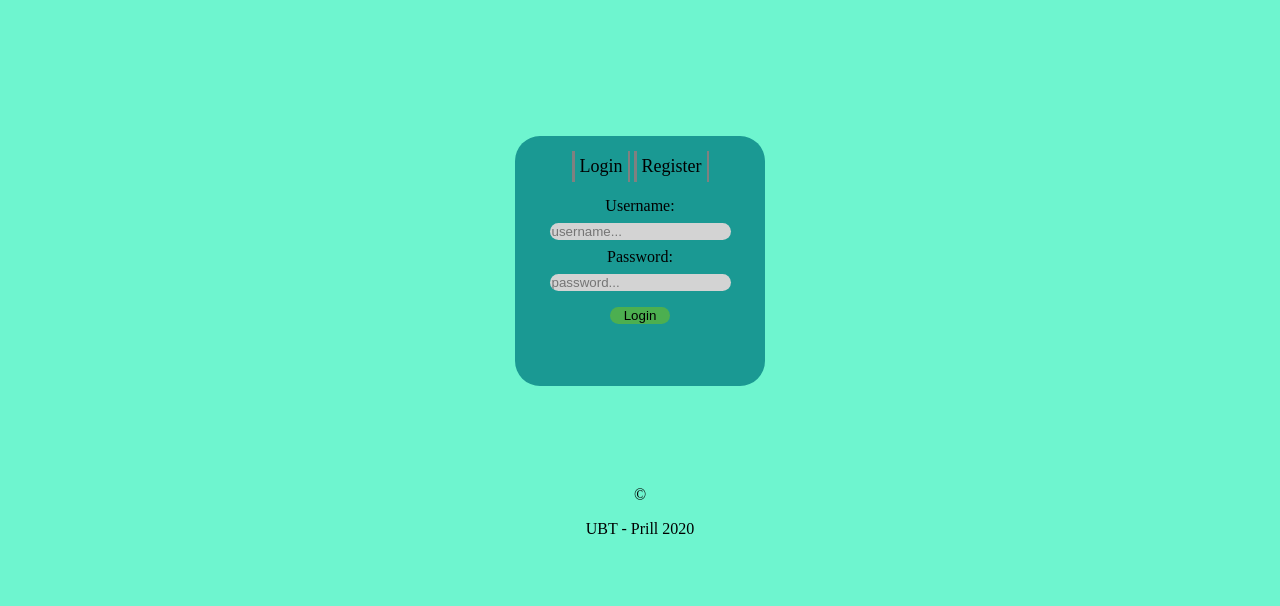
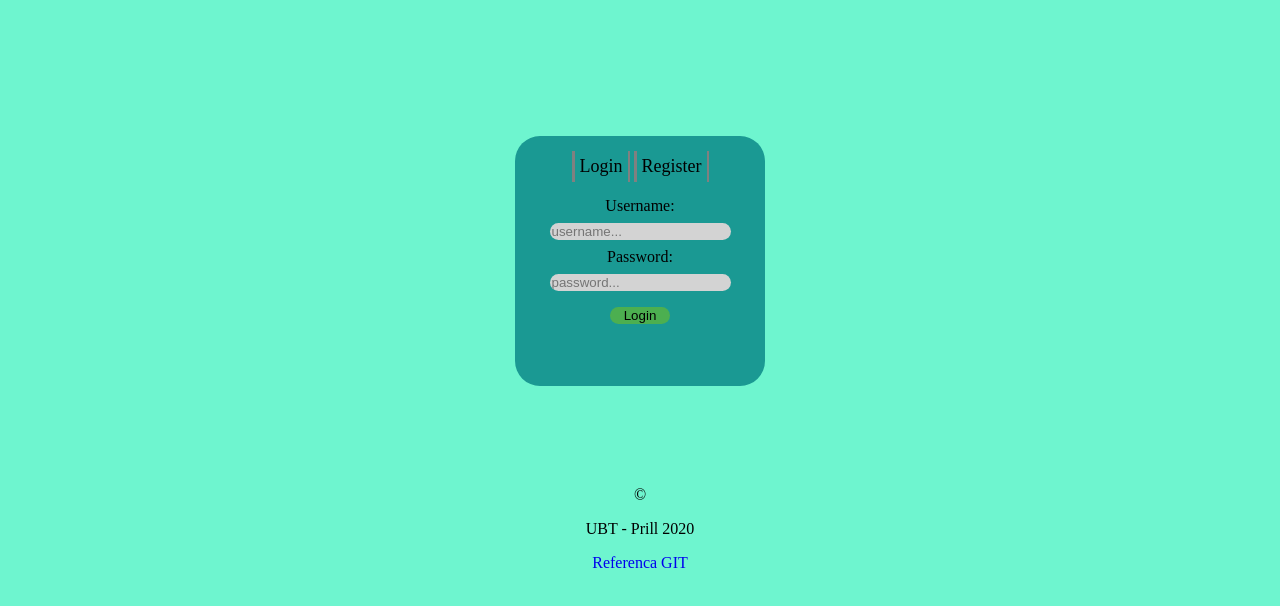
Before and after one commit to viganm/ViganMustafaDetyra, a plain HTML site: page detyra3/Detyra3.html in a window 1280 px wide. Shown: the part 112-718 px from the top of the page. Drawn offline with Linux system fonts and the light colour scheme.

Commit message:
detyra3 final

```diff
--- a/detyra3/Detyra3.html
+++ b/detyra3/Detyra3.html
@@ -33,6 +33,7 @@
 	<footer class="footeri">
 		<p>&copy;</p>
 		<p>UBT - Prill 2020</p>
+		<p style="font-family: boolean; text-align: center;"><a href="https://github.com/viganm/ViganMustafaDetyra.git">Referenca GIT</a> </p>
 	</footer>
 </body>
 </html>
```
